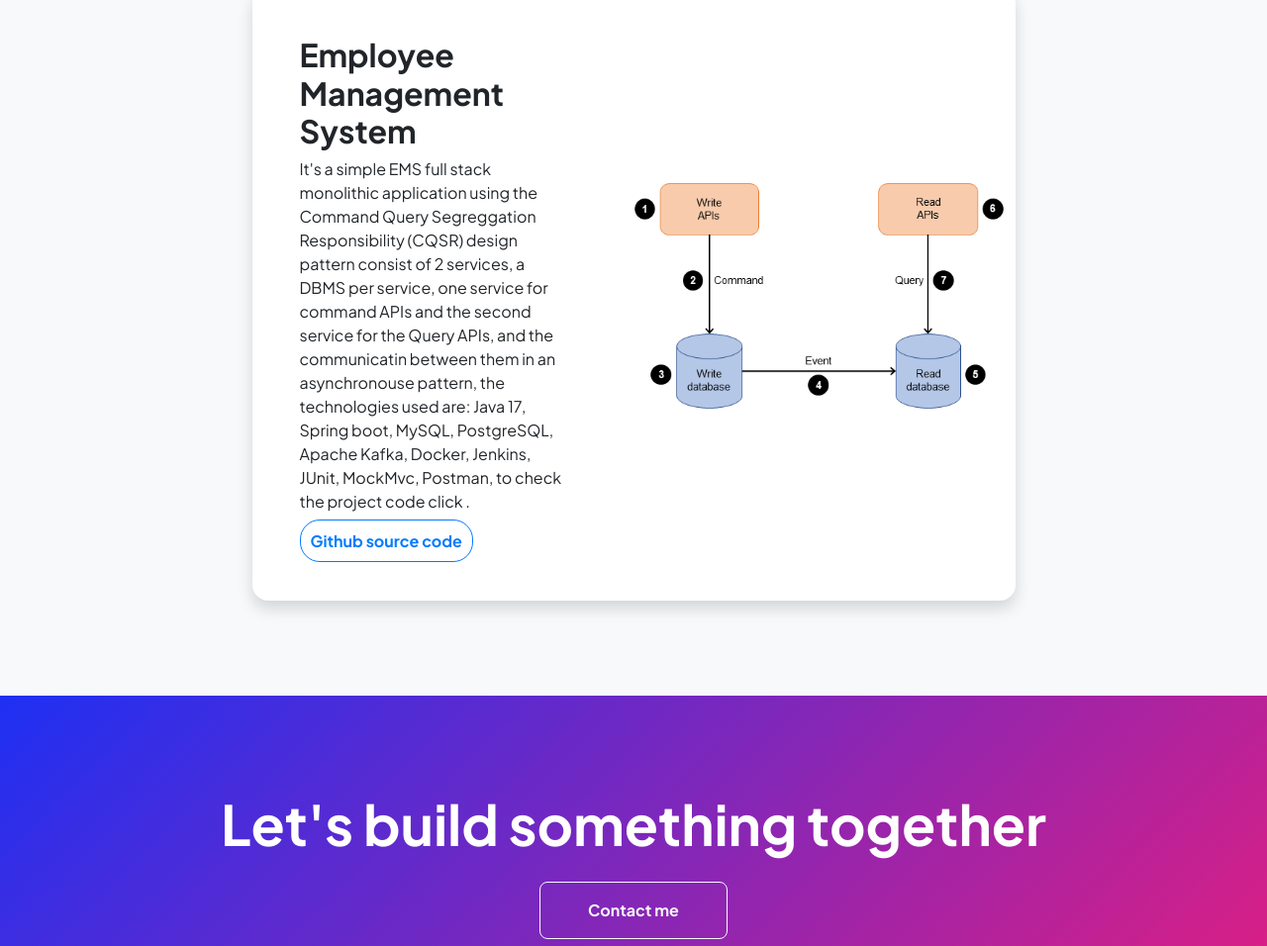
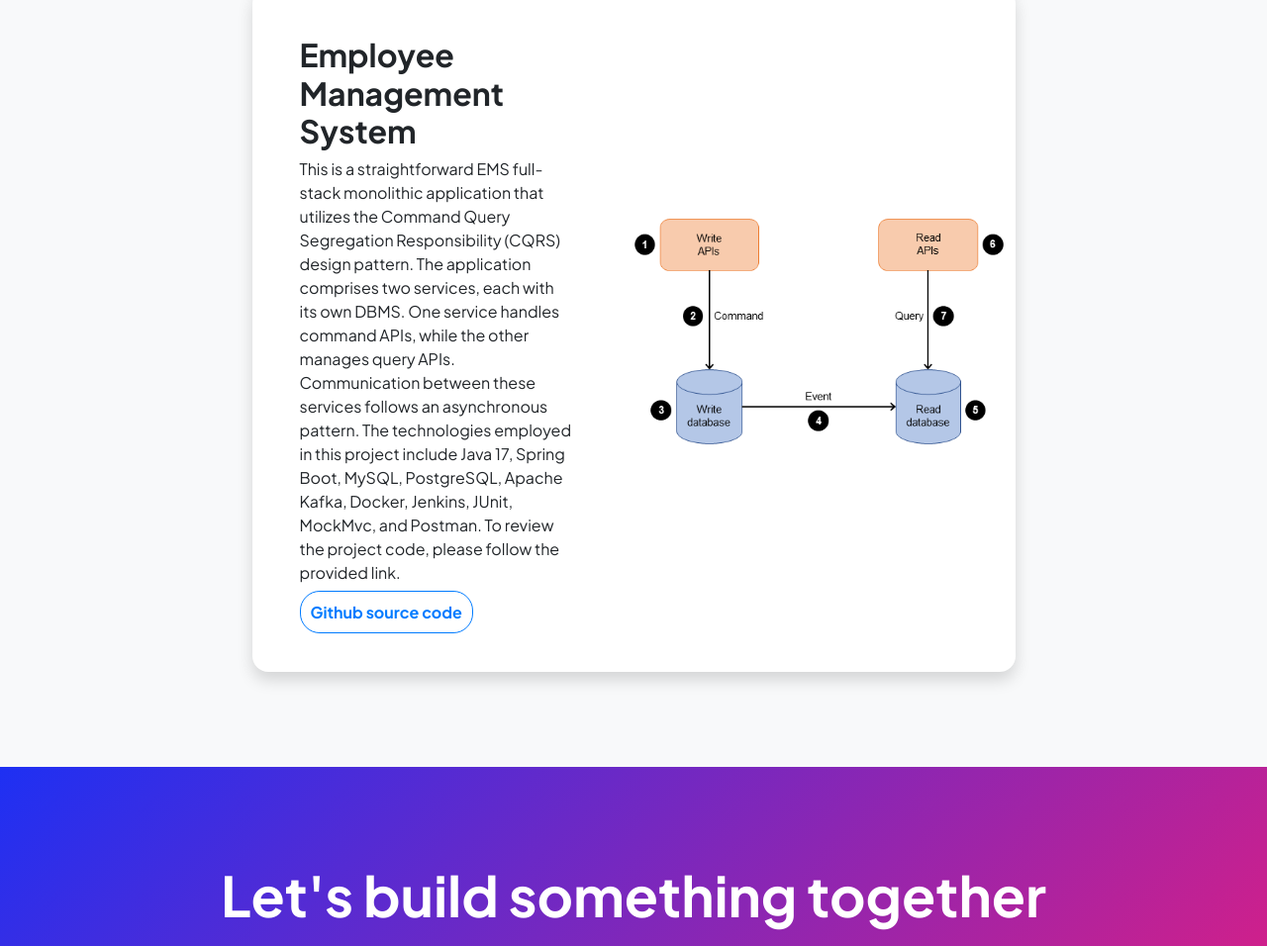
Before and after one commit to miaoubich/portfolio, a plain HTML site: page projects.html in a window 1280 px wide. Shown: the part 1471-2427 px from the top of the page at 99% size. Drawn offline with nearby package versions, Linux system fonts and the light colour scheme.

Commit message:
Some refactoring

```diff
--- a/projects.html
+++ b/projects.html
@@ -85,10 +85,12 @@
                                     <div class="d-flex align-items-center">
                                         <div class="p-5">
                                             <h2 class="fw-bolder">Employee Management System</h2>
-                                            <p>It's a simple EMS full stack monolithic application using the Command Query Segreggation Responsibility (CQSR)
-                                                design pattern consist of 2 services, a DBMS per service, one service for command APIs and the second service for the
-                                                Query APIs, and the communicatin between them in an asynchronouse pattern, the technologies used are: Java 17, Spring boot,
-                                                MySQL, PostgreSQL, Apache Kafka, Docker, Jenkins, JUnit, MockMvc, Postman, to check the project code click .
+                                            <p>This is a straightforward EMS full-stack monolithic application that utilizes the Command Query Segregation
+                                                Responsibility (CQRS) design pattern. The application comprises two services, each with its own DBMS. One
+                                                service handles command APIs, while the other manages query APIs. Communication between these services follows
+                                                an asynchronous pattern. The technologies employed in this project include Java 17, Spring Boot, MySQL,
+                                                PostgreSQL, Apache Kafka, Docker, Jenkins, JUnit, MockMvc, and Postman. To review the project code, please
+                                                follow the provided link.
                                             </p>
                                             <a _ngcontent-wbk-c8="" target="_blank" class="read-more" href="https://github.com/miaoubich/fullstackapp"
                                             style="text-decoration: none; color: #007bff; font-weight: bold; border: 1px solid #007bff; padding: 10px; border-radius: 20px"> Github source code</a>
```
